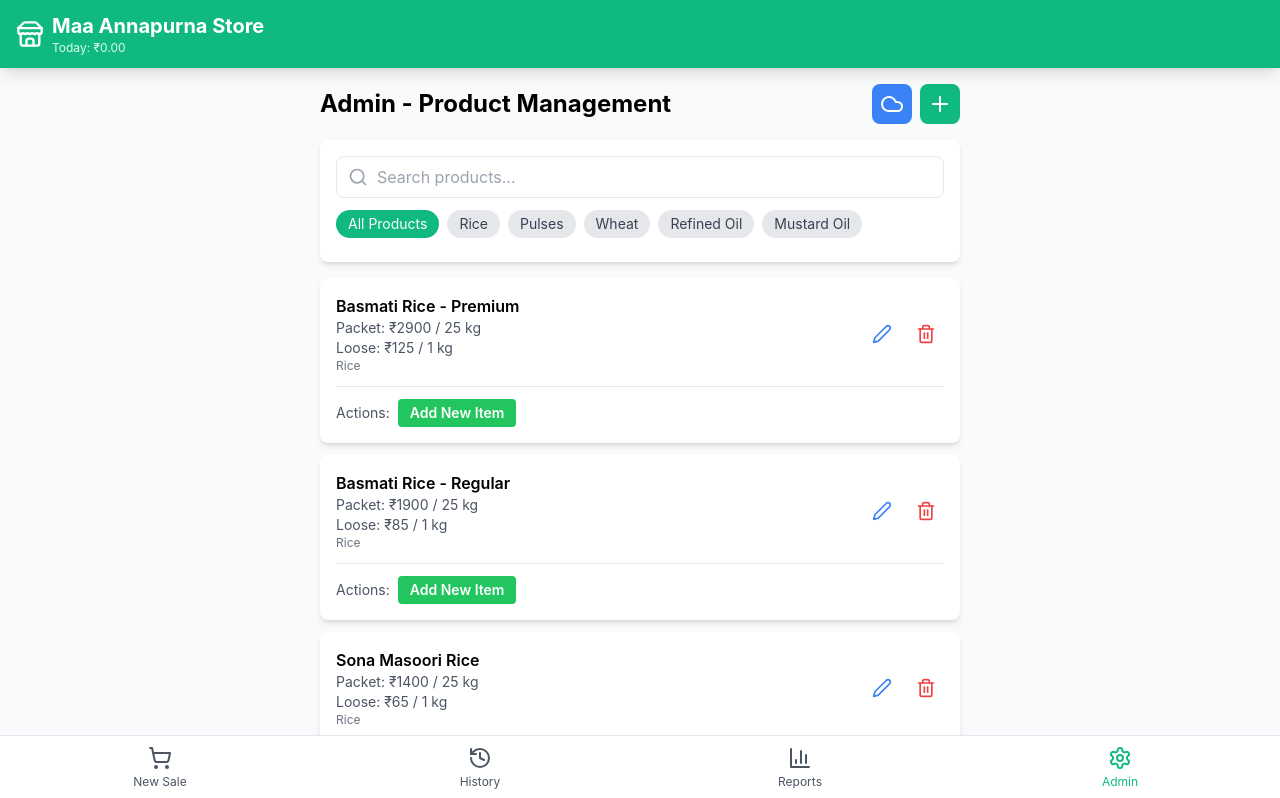
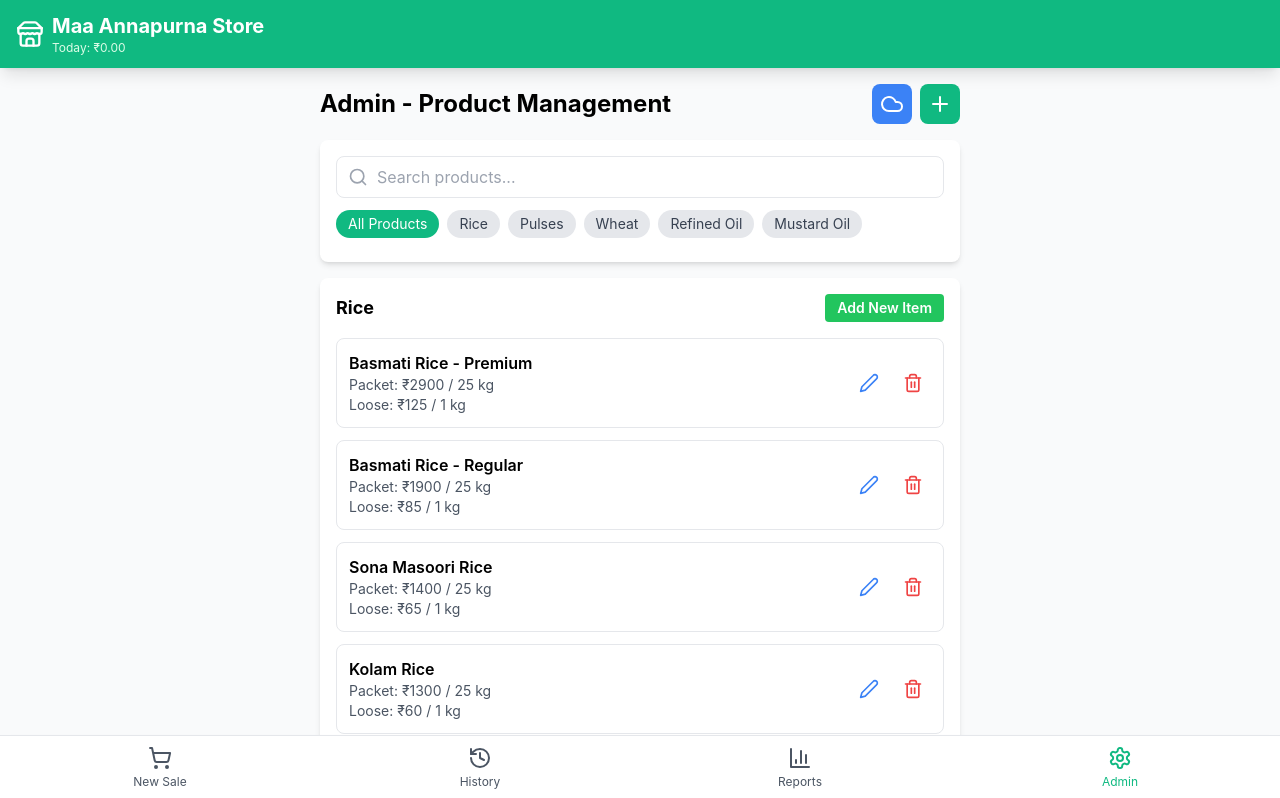
Before and after one commit to manojdalai/shop-sales-tracker, a React (Vite) app: page /shop-sales-tracker/admin in a window 1280 px wide. Shown: the top 798 px of the page. Built offline with nearby package versions, Linux system fonts and the light colour scheme.

Commit message:
Fix Admin page: group products by category with Add New Item buttons

```diff
--- a/src/pages/Admin.jsx
+++ b/src/pages/Admin.jsx
@@ -228,26 +228,31 @@ const Admin = () => {
     }
   }
 
-  const handleAddItemToProduct = (product) => {
-    const itemName = prompt(`Add new item/variety for "${product.name}":`)
+  const handleAddItemToCategory = (category) => {
+    const itemName = prompt(`Add new item to "${category.name}":`)
     if (!itemName) return
 
     let newItem
-    if (product.hasPacketLoose) {
+    if (category.id === 'rice' || category.id?.includes('oil')) {
       const packetPrice = prompt(`Packet price for "${itemName}" (₹):`)
       const loosePrice = prompt(`Loose price for "${itemName}" (₹):`)
       if (!packetPrice || !loosePrice) return
 
+      const packetUnit = category.id?.includes('oil') ? '20 packets' : '25 kg'
+      const looseUnit = category.id?.includes('oil') ? '1 packet' : '1 kg'
+
       newItem = {
         id: Math.max(...products.map(p => p.id), 0) + 1,
-        name: `${product.name} - ${itemName}`,
-        category: product.category,
+        name: itemName,
+        category: category.id,
         hasPacketLoose: true,
         packetPrice: parseFloat(packetPrice),
-        packetUnit: product.packetUnit,
+        packetUnit: packetUnit,
         loosePrice: parseFloat(loosePrice),
-        looseUnit: product.looseUnit,
-        image: product.image
+        looseUnit: looseUnit,
+        image: category.id === 'rice'
+          ? 'https://images.unsplash.com/photo-1586201375761-83865001e31c?w=400'
+          : 'https://images.unsplash.com/photo-1474979266404-7eaacbcd87c5?w=400'
       }
     } else {
       const price = prompt(`Price for "${itemName}" (₹):`)
@@ -255,18 +260,20 @@ const Admin = () => {
 
       newItem = {
         id: Math.max(...products.map(p => p.id), 0) + 1,
-        name: `${product.name} - ${itemName}`,
+        name: itemName,
         price: parseFloat(price),
-        unit: product.unit,
-        category: product.category,
-        image: product.image
+        unit: category.id === 'wheat' ? '1 kg' : '1 kg',
+        category: category.id,
+        image: category.id === 'wheat'
+          ? 'https://images.unsplash.com/photo-1574323347407-f5e1ad6d020b?w=400'
+          : 'https://images.unsplash.com/photo-1598301164398-30ba2ae72a5e?w=400'
       }
     }
 
     const updatedProducts = [...products, newItem]
     setProducts(updatedProducts)
     saveProducts(updatedProducts, categories)
-    alert(`✅ Added "${itemName}" to ${product.name}!`)
+    alert(`✅ Added "${itemName}" to ${category.name}!`)
   }
 
   const handlePriceChange = (productId, change) => {
@@ -559,9 +566,26 @@ const Admin = () => {
         </div>
       </div>
 
+      <div className="space-y-6">
+        {categories.filter(c => c.id !== 'all').map(category => {
+          const categoryProducts = filteredProducts.filter(p => p.category === category.id)
+          if (categoryProducts.length === 0) return null
+
+          return (
+            <div key={category.id} className="bg-white rounded-lg shadow-md p-4">
+              <div className="flex items-center justify-between mb-4">
+                <h3 className="font-bold text-lg">{category.name}</h3>
+                <button
+                  onClick={() => handleAddItemToCategory(category)}
+                  className="bg-green-500 text-white px-3 py-1 rounded tap-highlight-transparent text-sm font-semibold"
+                >
+                  Add New Item
+                </button>
+              </div>
+
               <div className="space-y-3">
-        {filteredProducts.map(product => (
-          <div key={product.id} className="bg-white rounded-lg shadow-md p-4">
+                {categoryProducts.map(product => (
+                  <div key={product.id} className="border rounded-lg p-3">
                     {editingProduct?.id === product.id ? (
                       <div className="space-y-3">
                         <input
@@ -648,7 +672,7 @@ const Admin = () => {
                       </div>
                     ) : (
                       <div>
-                <div className="flex items-center justify-between mb-3">
+                        <div className="flex items-center justify-between">
                           <div className="flex-1">
                             <p className="font-semibold">{product.name}</p>
                             {product.hasPacketLoose ? (
@@ -659,7 +683,6 @@ const Admin = () => {
                             ) : (
                               <p className="text-sm text-gray-600">₹{product.price?.toFixed(2) || 0} / {product.unit || ''}</p>
                             )}
-                    <p className="text-xs text-gray-500 capitalize">{product.category}</p>
                           </div>
                           <div className="flex gap-2">
                             <button
@@ -706,20 +729,14 @@ const Admin = () => {
                             </button>
                           </div>
                         )}
-
-                <div className="flex items-center gap-2 pt-3 border-t">
-                  <span className="text-sm text-gray-600">Actions:</span>
-                  <button
-                    onClick={() => handleAddItemToProduct(product)}
-                    className="bg-green-500 text-white px-3 py-1 rounded tap-highlight-transparent text-sm font-semibold"
-                  >
-                    Add New Item
-                  </button>
-                </div>
                       </div>
                     )}
                   </div>
                 ))}
+              </div>
+            </div>
+          )
+        })}
       </div>
 
       {filteredProducts.length === 0 && (
```
Lines whose indentation alone changed are shown as unchanged.
